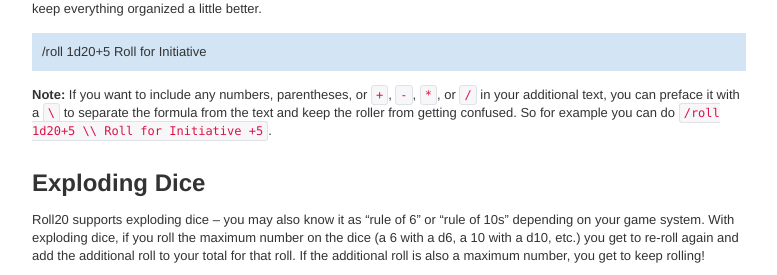
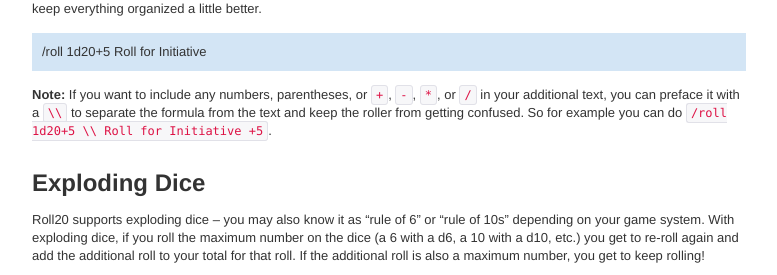
Before and after one commit to Roll20/help.roll20.net, a Jekyll site: the page built from _posts/2012-04-22-dice-rolling-reference.markdown, in a window 1280 px wide and 900 px high, scrolled down 723 px. Shown: the part 154-429 px from the top of the window, without its empty margins (128-905 px from the left). Built offline with Jekyll 4.4.1, drawn with Linux system fonts in a browser that asks for light colours; nearby versions of some CDN libraries; Markdown is read by kramdown in place of the engine named in the settings; comment, search, counter and statistics services are not loaded.

```diff
--- a/_posts/2012-04-22-dice-rolling-reference.markdown
+++ b/_posts/2012-04-22-dice-rolling-reference.markdown
@@ -30,7 +30,7 @@ You can also include non-formula text in your roll to indicate what that roll is
 
 <div class="diceroller">/roll 1d20+5 Roll for Initiative</div>
 
-**Note:** If you want to include any numbers, parentheses, or <code>+</code>, <code>-</code>, <code>*</code>, or <code>/</code> in your additional text, you can preface it with a <code>\</code> to separate the formula from the text and keep the roller from getting confused. So for example you can do <code>/roll 1d20+5 \\ Roll for Initiative +5</code>.
+**Note:** If you want to include any numbers, parentheses, or <code>+</code>, <code>-</code>, <code>*</code>, or <code>/</code> in your additional text, you can preface it with a <code>\\</code> to separate the formula from the text and keep the roller from getting confused. So for example you can do <code>/roll 1d20+5 \\ Roll for Initiative +5</code>.
 
 Exploding Dice
 --------------
```
